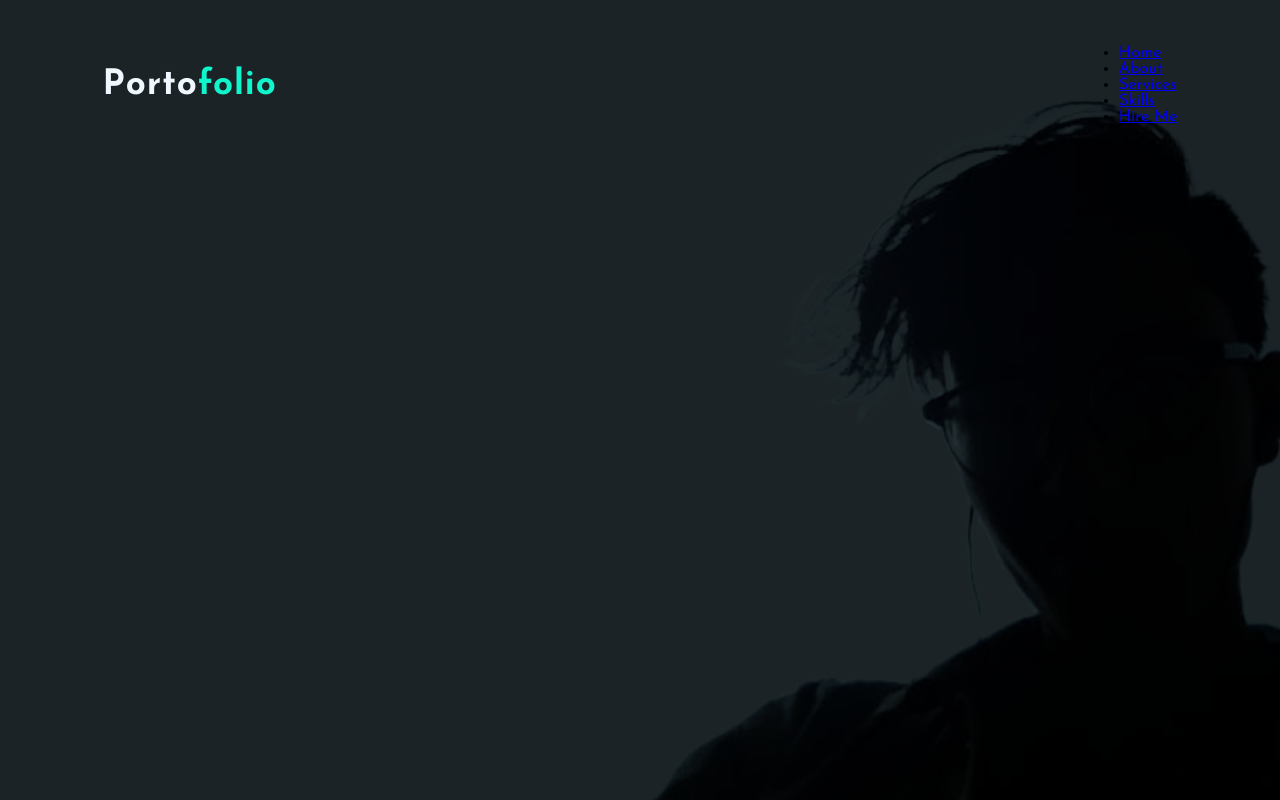
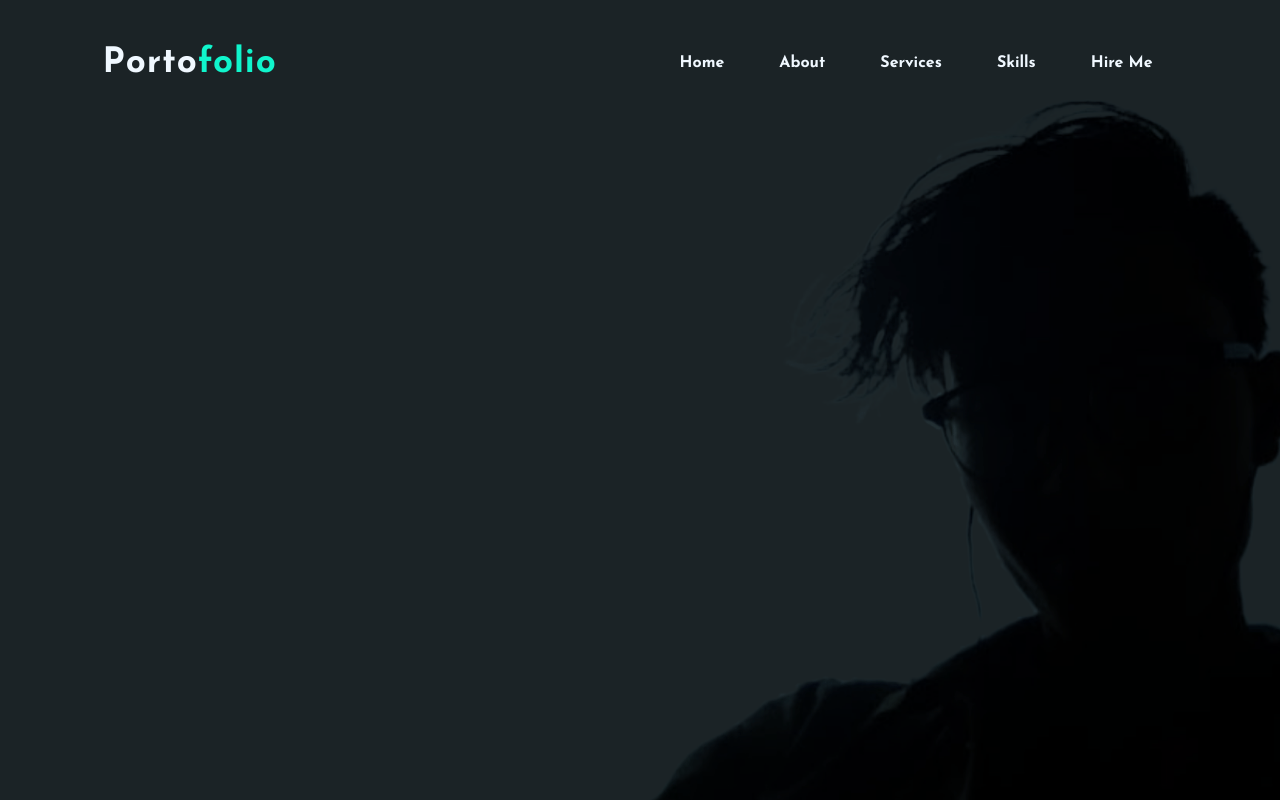
Before and after one commit to aryaintrn/porto, a plain HTML site: page index.html in a window 1280 px wide. Drawn offline with Linux system fonts and the light colour scheme.

Commit message:
Update style.css

```diff
--- a/css/style.css
+++ b/css/style.css
@@ -32,4 +32,21 @@ nav{
 span{
     color: #10f5cc;
 }
+
+nav ul li{
+    list-style-type: none;
+    display: inline-block;
+    padding: 10px 25px;
+}
+
+nav ul li a{
+    color: aliceblue;
+    text-decoration: none;
+    font-weight: bold;
+    text-transform: capitalize;
+}
+
+nav ul li a:hover{
+    color: #10f5cc;
+}
 /*END HEADER*/
```
